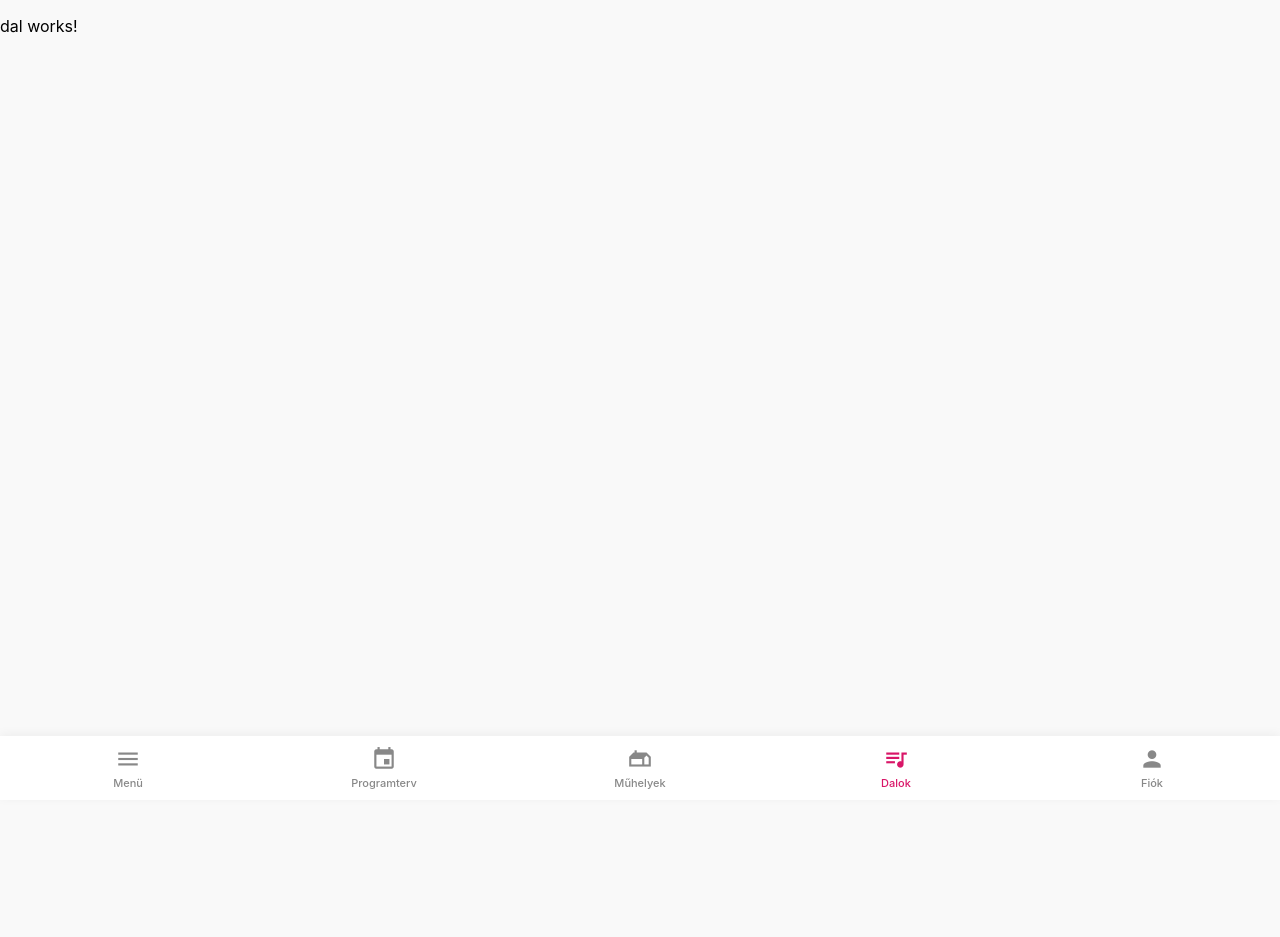
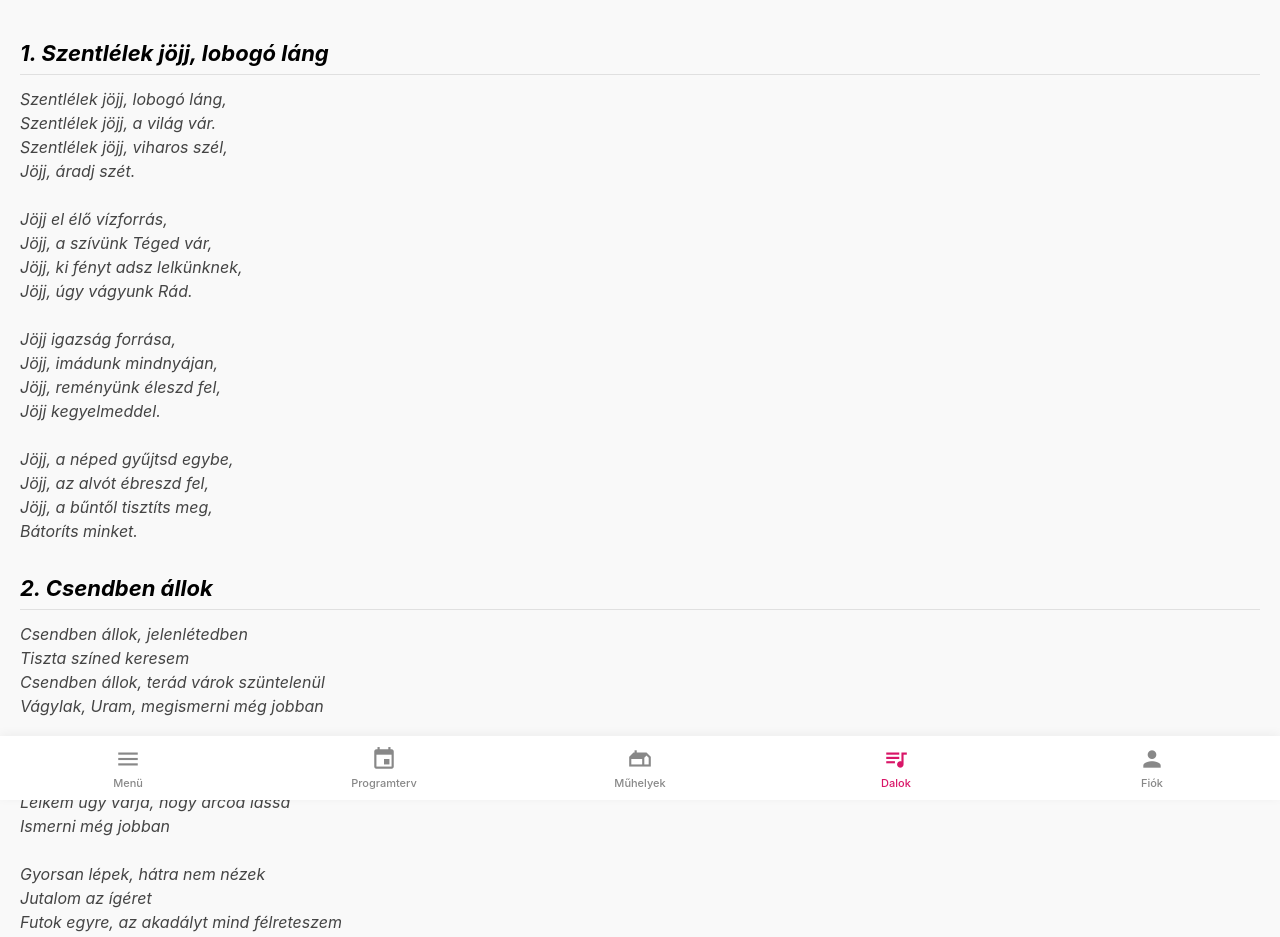
Before and after one commit to rezsnyakdani/ebresztofesztWebApp, an Angular app in the folder Frontend/: page /dal in a window 1280 px wide. Shown: the top 937 px of the page. Before the commit the page ends 800 px from the top, so only its background shows below. Built offline with nearby package versions, Linux system fonts and the light colour scheme.

Commit message:
Add basic content to dal component

```diff
--- a/Frontend/src/app/features/dal/dal.component.html
+++ b/Frontend/src/app/features/dal/dal.component.html
@@ -1 +1,45 @@
-<p>dal works!</p>
+<div class="dal-container">
+
+    <section class="dal-section">
+      <h2>1. Szentlélek jöjj, lobogó láng</h2>
+      <div class="song-lyrics" ngPreserveWhitespaces> Szentlélek jöjj, lobogó láng,
+  Szentlélek jöjj, a világ vár.
+  Szentlélek jöjj, viharos szél,
+  Jöjj, áradj szét.
+
+  Jöjj el élő vízforrás,
+  Jöjj, a szívünk Téged vár,
+  Jöjj, ki fényt adsz lelkünknek,
+  Jöjj, úgy vágyunk Rád.
+
+  Jöjj igazság forrása,
+  Jöjj, imádunk mindnyájan,
+  Jöjj, reményünk éleszd fel,
+  Jöjj kegyelmeddel.
+
+  Jöjj, a néped gyűjtsd egybe,
+  Jöjj, az alvót ébreszd fel,
+  Jöjj, a bűntől tisztíts meg,
+  Bátoríts minket.
+      </div>
+    </section>
+    <section class="dal-section">
+      <h2>2. Csendben állok</h2>
+      <div class="song-lyrics" ngPreserveWhitespaces> Csendben állok, jelenlétedben
+Tiszta színed keresem
+Csendben állok, terád várok szüntelenül
+Vágylak, Uram, megismerni még jobban
+
+Uram a vágyam, hogy hangod halljam
+Ismerni még jobban
+Lelkem úgy várja, hogy arcod lássa
+Ismerni még jobban
+
+Gyorsan lépek, hátra nem nézek
+Jutalom az ígéret
+Futok egyre, az akadályt mind félreteszem
+Célom csak egy: megismerni Téged
+      </div>
+    </section>
+
+</div>
--- a/Frontend/src/app/features/dal/dal.component.sass
+++ b/Frontend/src/app/features/dal/dal.component.sass
@@ -0,0 +1,23 @@
+.dal-container
+  padding: 20px
+  padding-top: 40px
+
+
+.dal-section
+  margin-bottom: 32px
+
+  h2
+    color: #000000
+    font-size: 22px
+    margin-top: 0
+    margin-bottom: 12px
+    border-bottom: 1px solid #e0e0e0
+    padding-bottom: 8px
+    font-style: italic
+
+.song-lyrics
+    color: #444444
+    font-size: 16px
+    line-height: 1.5
+    white-space: pre-line
+    font-style: italic
```
Also changed, not shown: Frontend/src/app/features/profil/profil.component.html (line endings or trailing spaces).
